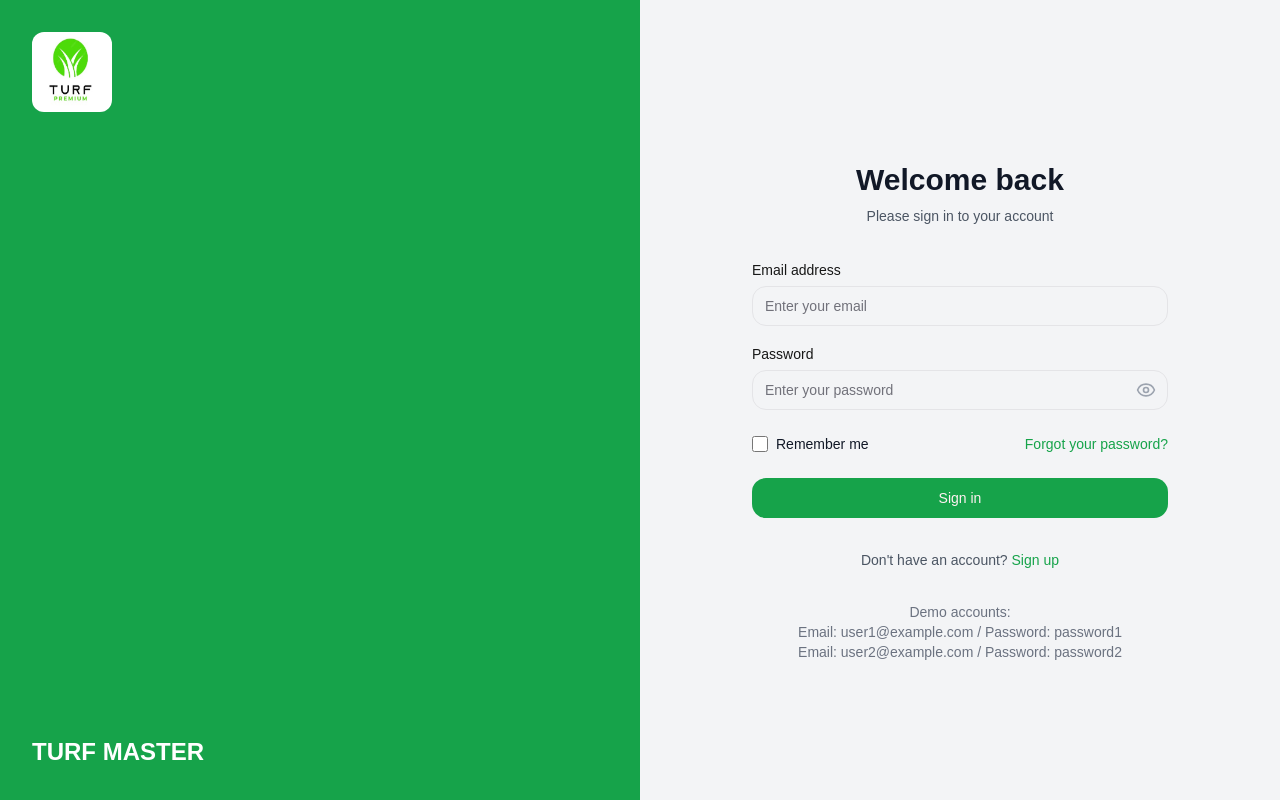
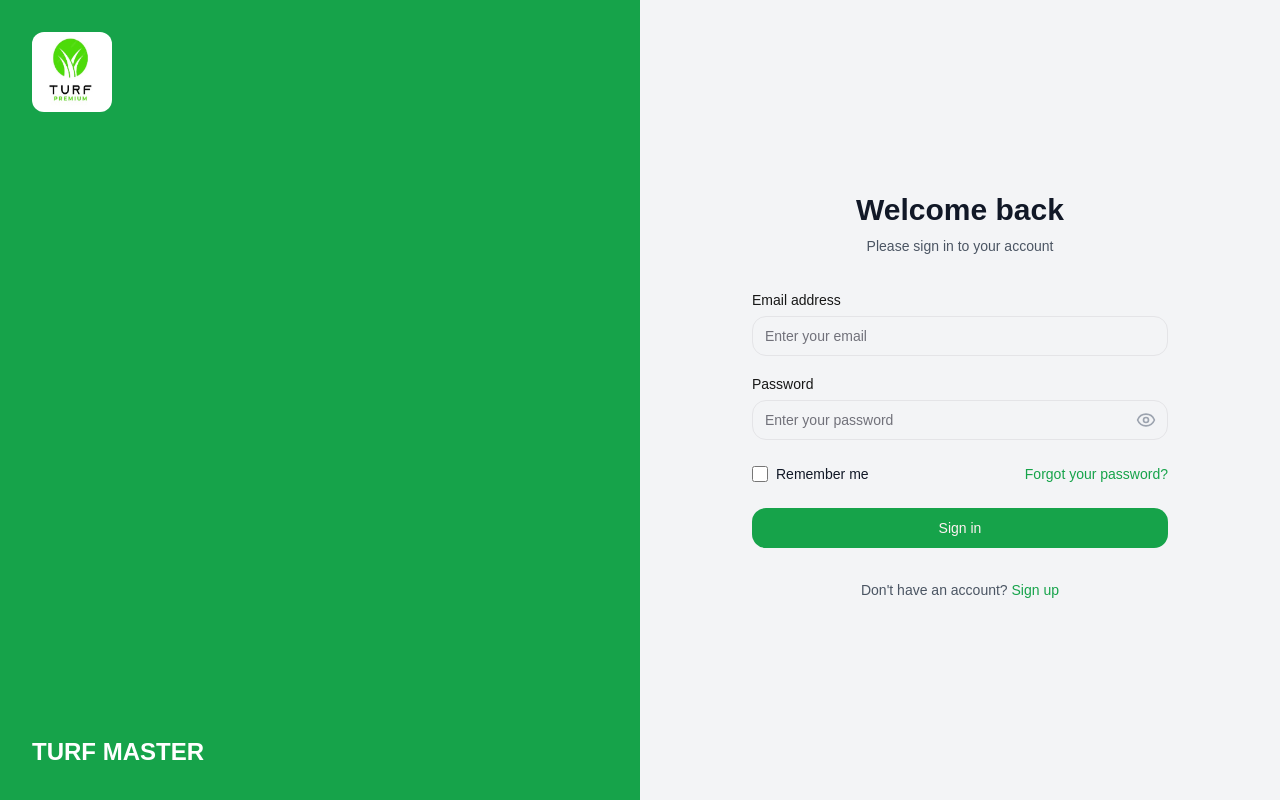
Before and after one commit to nivethan-raaj/TurfManagement, a Next.js app: page /login in a window 1280 px wide. Built offline with nearby package versions, Linux system fonts and the light colour scheme.

Commit message:
password and name added

```diff
--- a/app/(noheader)/login/page.tsx
+++ b/app/(noheader)/login/page.tsx
@@ -11,8 +11,10 @@ import { Alert, AlertDescription } from "@/components/ui/alert";
 
 // Hardcoded users for demo purposes
 const USERS = [
-  { email: "nivethan@gmail.com", password: "password1", name: "Nivethan" },
-  { email: "user2@example.com", password: "password2", name: "User Two" },
+  { email: "nivethanraajt@gmail.com", password: "nivejesi123", name: "Nivethan Raaj" },
+  { email: "jesimaparveen582@gmail.com", password: "jesinive123", name: "Jesima Parveen" },
+  { email: "keerthichandran2004@gmail.com", password: "keerthi123", name: "Keerthi Chandran" },
+  { email: "kamalichandran2002@gmail.com", password: "kamali123", name: "Kamali Chandran" },
 ];
 
 export default function LoginPage() {
@@ -182,9 +184,6 @@ export default function LoginPage() {
           </p>
 
           <div className="mt-4 text-center text-sm text-gray-500">
-            <p>Demo accounts:</p>
-            <p>Email: user1@example.com / Password: password1</p>
-            <p>Email: user2@example.com / Password: password2</p>
           </div>
         </div>
       </div>
```
